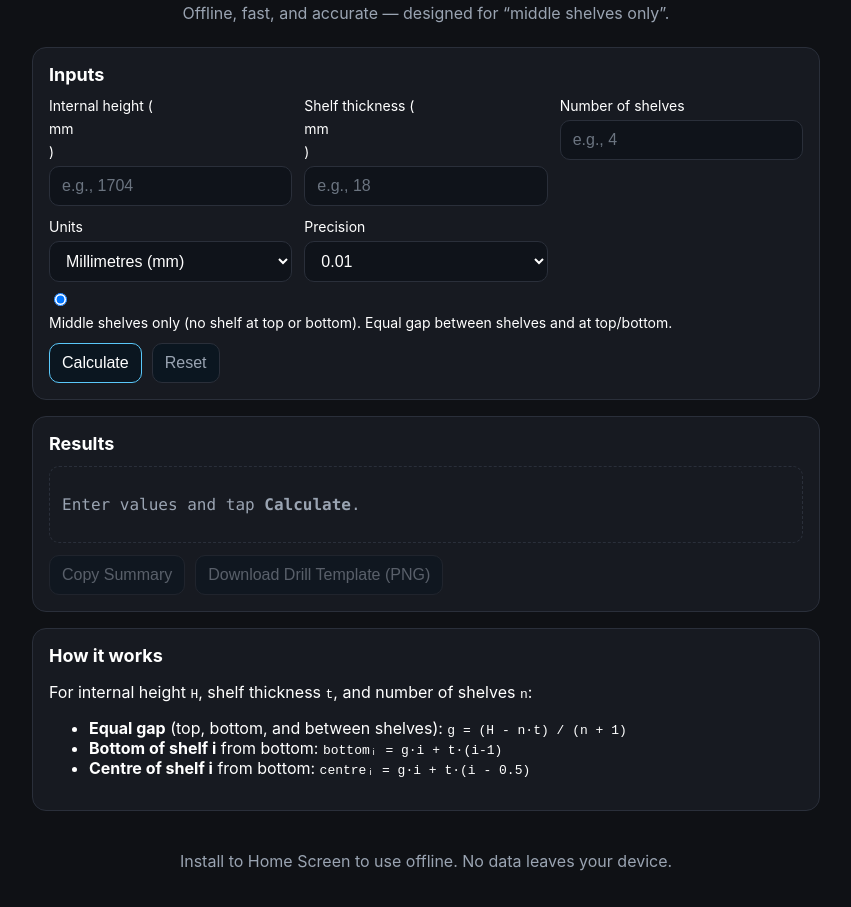
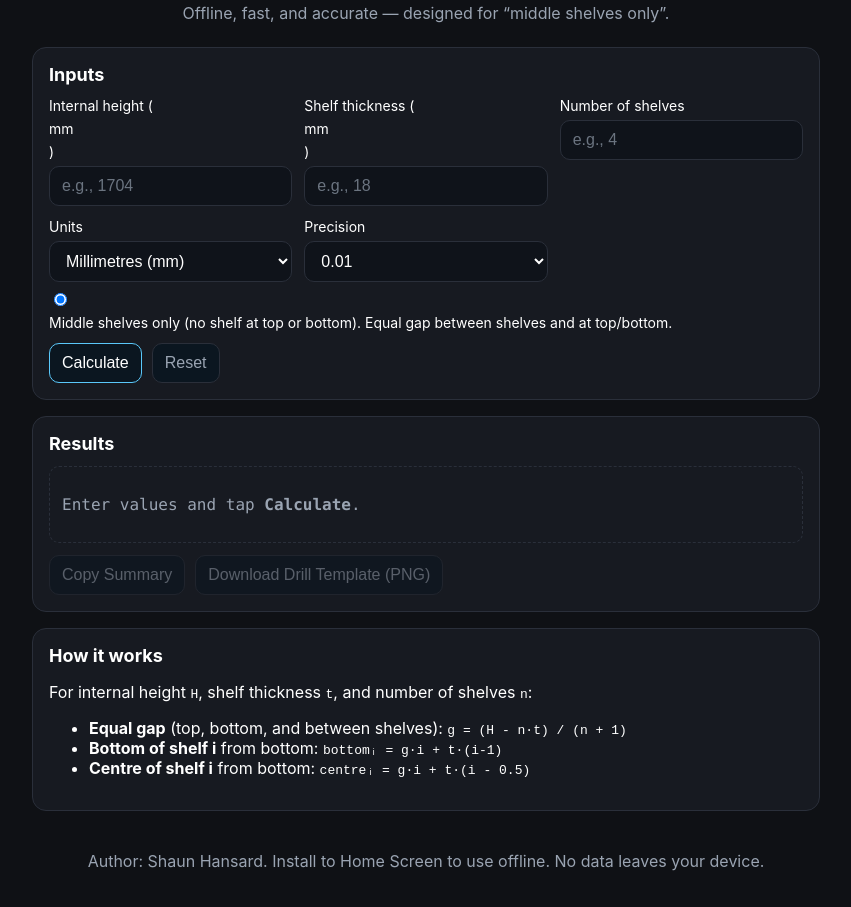
Before and after one commit to ShaunHansard/shelf-spacing, a plain HTML site: page index.html in a window 1280 px wide. Shown: the part 52-959 px from the top of the page, without its empty margins (214-1065 px from the left). Drawn offline with Linux system fonts and the light colour scheme.

Commit message:
Update index.html

```diff
--- a/index.html
+++ b/index.html
@@ -87,7 +87,7 @@
   </main>
 
   <footer>
-    <p>Install to Home Screen to use offline. No data leaves your device.</p>
+    <p>Author: Shaun Hansard.  Install to Home Screen to use offline. No data leaves your device.</p>
   </footer>
 
   <script>
```
